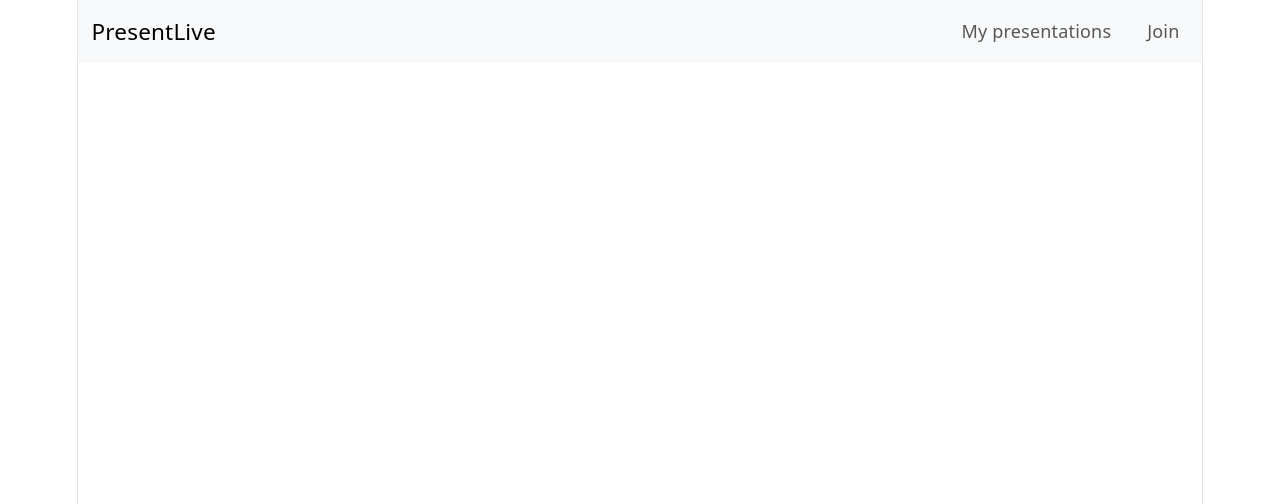
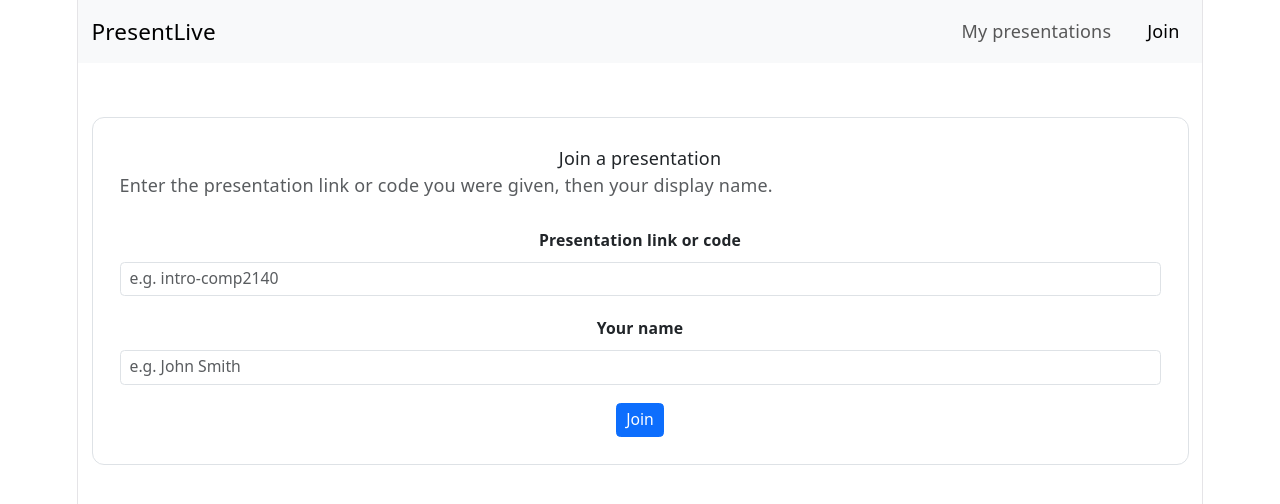
Before and after one commit to Ashom2/PresentLive, a React (Vite) app: page /join in a window 1280 px wide. Shown: the top 504 px of the page. Built offline with nearby package versions, Linux system fonts and the light colour scheme.

Commit message:
added seperate join page

```diff
--- a/src/App.jsx
+++ b/src/App.jsx
@@ -5,6 +5,7 @@ import PresentationManager from './components/PresentationManager';
 import DeckEditor from './components/DeckEditor';
 import DeckPresenter from './components/DeckPresenter';
 import DeckAudience from './components/DeckAudience';
+import Join from './components/Join';
 
 /**
  * The root component of the React Chef application.
@@ -22,7 +23,7 @@ import DeckAudience from './components/DeckAudience';
 function App() {
   const navLinks = [
     { path: '/decks', text: 'My presentations' },
-    { path: '/', text: 'Join' },
+    { path: '/join', text: 'Join' },
   ];
 
   return (
@@ -36,6 +37,7 @@ function App() {
             <Route path="/decks/:id/editor" element={<DeckEditor />} />
             <Route path="/decks/:id/presenter" element={<DeckPresenter />} />
             <Route path="/decks/:id/audience" element={<DeckAudience />} />
+            <Route path="/join" element={<Join />} />
           </Routes>
         </div>
       </div>
--- a/src/components/Home.jsx
+++ b/src/components/Home.jsx
@@ -1,3 +1,4 @@
+import React, { useState } from 'react';
 import { useNavigate } from 'react-router-dom';
 
 /**
@@ -10,6 +11,11 @@ import { useNavigate } from 'react-router-dom';
  */
 function Home() {
   const navigate = useNavigate();
+  const [code, setCode] = useState('');
+
+  function handleJoin() {
+    navigate('/join', { state: { code: code.trim() } });
+  }
 
   return (
     <div className="page-box">
@@ -24,10 +30,13 @@ function Home() {
               <input
                 className="form-control form-control-sm"
                 placeholder="e.g. presentlive/example-deck"
+                value={code}
+                onChange={(e) => setCode(e.target.value)}
+                onKeyDown={(e) => e.key === 'Enter' && handleJoin()}
               />
               <button
                 className="btn btn-sm btn-primary"
-                onClick={() => navigate('/audience')}
+                onClick={handleJoin}
               >
                 Join
               </button>
--- /dev/null
+++ b/src/components/Join.jsx
@@ -0,0 +1,91 @@
+import React, { useState } from 'react';
+import { useLocation, useNavigate } from 'react-router-dom';
+import { decks } from '../data/decks';
+
+/**
+ * Join page.
+ *
+ * Lets an audience member enter a deck code and display name, then joins
+ * the deck's audience view if it's open.
+ *
+ * @component
+ * @returns {JSX.Element} The join page.
+ */
+function Join() {
+  const navigate = useNavigate();
+  const location = useLocation();
+
+  const [code, setCode] = useState(location.state?.code ?? '');
+  const [name, setName] = useState('');
+  const [error, setError] = useState('');
+
+  function handleJoin() {
+    setError('');
+
+    const trimmed = code.trim();
+    if (!trimmed) {
+      setError('Please enter a presentation link or code.');
+      return;
+    }
+    if (!name.trim()) {
+      setError('Please enter a display name.');
+      return;
+    }
+
+    const id = trimmed.split('/').filter(Boolean).pop();
+    const deck = decks.find((d) => d.id === id);
+
+    if (!deck) {
+      setError('No presentation found for that code.');
+      return;
+    }
+    if (!deck.shared) {
+      setError('This presentation is not shared yet.');
+      return;
+    }
+    if (deck.closed) {
+      setError('This presentation has been closed.');
+      return;
+    }
+
+    navigate(`/decks/${deck.id}/audience`, { state: { displayName: name.trim() } });
+  }
+
+  return (
+    <div className="page-box">
+      <div className="page-title">Join a presentation</div>
+      <p className="text-start text-muted mb-4">
+        Enter the presentation link or code you were given, then your display name.
+      </p>
+
+      <div className="mb-3">
+        <label className="form-label small fw-semibold">Presentation link or code</label>
+        <input
+          className="form-control form-control-sm"
+          placeholder="e.g. intro-comp2140"
+          value={code}
+          onChange={(e) => setCode(e.target.value)}
+        />
+      </div>
+
+      <div className="mb-3">
+        <label className="form-label small fw-semibold">Your name</label>
+        <input
+          className="form-control form-control-sm"
+          placeholder="e.g. John Smith"
+          value={name}
+          onChange={(e) => setName(e.target.value)}
+          onKeyDown={(e) => e.key === 'Enter' && handleJoin()}
+        />
+      </div>
+
+      {error && <div className="alert alert-danger py-2 small">{error}</div>}
+
+      <button className="btn btn-sm btn-primary" onClick={handleJoin}>
+        Join
+      </button>
+    </div>
+  );
+}
+
+export default Join;
--- a/src/data/decks.js
+++ b/src/data/decks.js
@@ -4,17 +4,23 @@ export const decks = [
     title: "Introduction to COMP2140",
     author: "Placeholder",
     status: "Published",
+    shared: true,
+    closed: false,
   },
   {
     id: "2",
     title: "Q3 Product Roadmap",
     author: "Placeholder",
     status: "Draft",
+    shared: false,
+    closed: true,
   },
   {
     id: "3",
     title: "Employee Survey",
     author: "Placeholder",
     status: "Published",
+    shared: true,
+    closed: true,
   },
 ];
```
